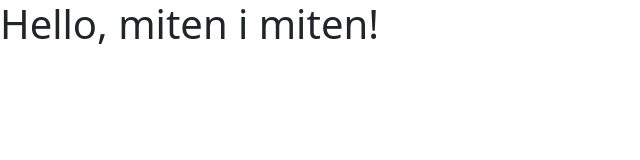
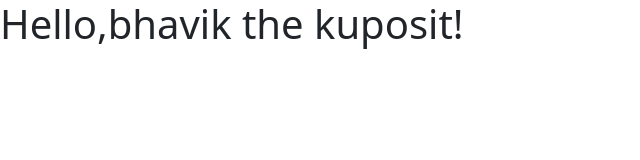
Before and after one commit to Soham1812002/hackto, a plain HTML site: page index.html in a window 1280 px wide. Shown: the whole page, without its empty margins (0-640 px from the left). Drawn offline with nearby package versions, Linux system fonts and the light colour scheme.

Commit message:
Update index.html

```diff
--- a/index.html
+++ b/index.html
@@ -7,7 +7,7 @@
     <link href="https://cdn.jsdelivr.net/npm/bootstrap@5.2.2/dist/css/bootstrap.min.css" rel="stylesheet" integrity="sha384-Zenh87qX5JnK2Jl0vWa8Ck2rdkQ2Bzep5IDxbcnCeuOxjzrPF/et3URy9Bv1WTRi" crossorigin="anonymous">
   </head>
   <body>
-    <h1>Hello, miten i miten!</h1>
+    <h1>Hello,bhavik the kuposit!</h1>
     <script src="https://cdn.jsdelivr.net/npm/bootstrap@5.2.2/dist/js/bootstrap.bundle.min.js" integrity="sha384-OERcA2EqjJCMA+/3y+gxIOqMEjwtxJY7qPCqsdltbNJuaOe923+mo//f6V8Qbsw3" crossorigin="anonymous"></script>
   </body>
 </html>
```
